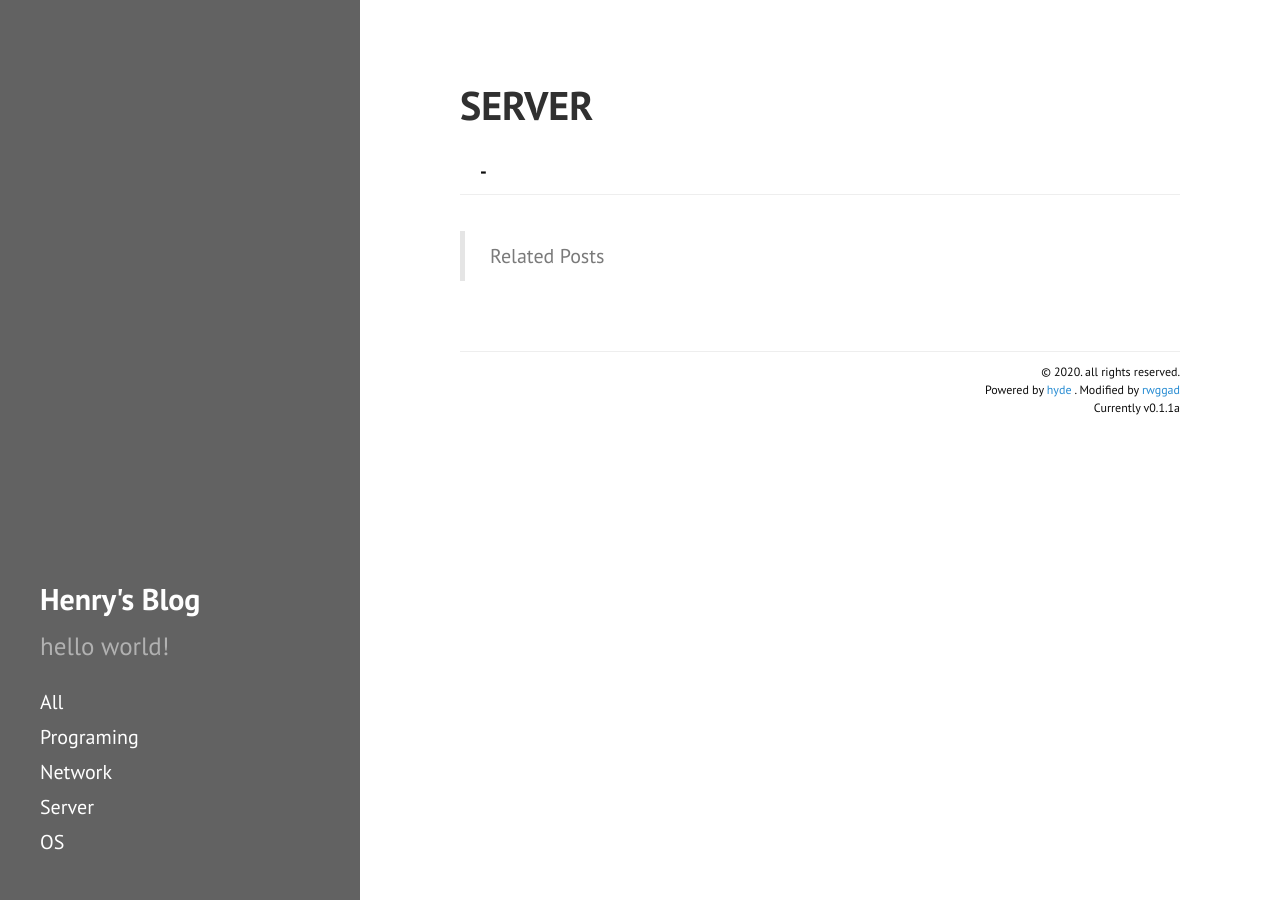
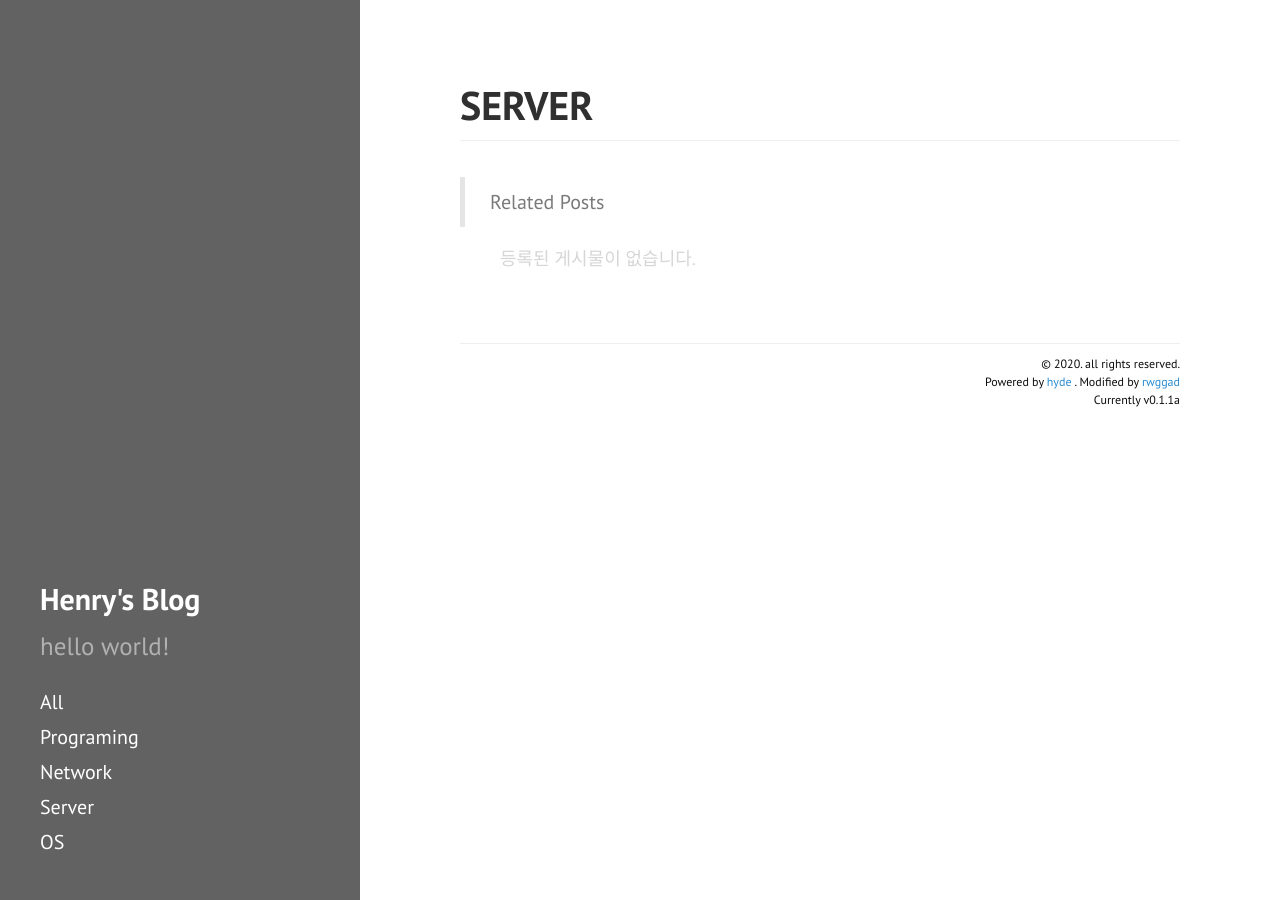
Before and after one commit to rwggad/henry_developer_page, a Jekyll site: the page built from category/server.html, in a window 1280 px wide. Built offline with Jekyll 4.4.1, drawn with Linux system fonts in a browser that asks for light colours.

Commit message:
Bugfix category feature
* 카테고리에 등록된 게시물이 없을 때, 아무 것도 표기 되지 않는 현상 수정

```diff
--- a/_layouts/post-list.html
+++ b/_layouts/post-list.html
@@ -3,10 +3,13 @@ layout: default
 title: Home
 ---
 {% assign posts = site.posts %}
+{% assign post_cnt = 0 %}
 <!-- Title -->
 <div>
     <h1 class="page-title">{{ page.category | upcase }}</h1>
+    {% if page.description %}
     <h3 class="page-subtitle">- {{ page.description }}</h3>
+    {% endif %}
 </div>
 
 <!-- Related Post -->
@@ -15,24 +18,25 @@ title: Home
         <p>Related Posts</p>
     </blockquote>
     <ul class="related-posts">
-{% if posts %}
 {% for post in posts %}
     {% if page.category == 'all' %}
         <div class="frame">
             <h2 class="post-title"><a href="{{ site.baseurl }}{{ post.url }}">{{ post.title }}</a></h2>
             <span class='post-date'> 작성일: {{ post.date | date_to_string }} </span>
         </div>
+        {% assign post_cnt = post_cnt | plus: 1 %}
     {% else %}
         {% if post.category == page.category %}
         <div class="frame">
             <h2 class="post-title"><a href="{{ site.baseurl }}{{ post.url }}">{{ post.title }}</a></h2>
             <span class='post-date'> 작성일: {{ post.date | date_to_string }} </span>
         </div>
+        {% assign post_cnt = post_cnt | plus: 1 %}
         {% endif %}
     {% endif %}
 {% endfor %}
-{% else %}
-            <h2> 게시물이 없음 </h2>
+{% if post_cnt == 0 %}
+        <span class="post-content"> 등록된 게시물이 없습니다. </span>
 {% endif %}
     </ul>
 </div>
--- a/public/css/poole.css
+++ b/public/css/poole.css
@@ -344,6 +344,13 @@ tbody tr:nth-child(odd) th {
   margin-top: 0;
 }
 
+/* Post Content */
+.post-content {
+  margin-left: 2rem;
+  color: #D7D5D5;
+  font-size:90%
+}
+
 /* Sub title */
 .page-subtitle {
   display: block;
```
Lines whose indentation alone changed are shown as unchanged.
